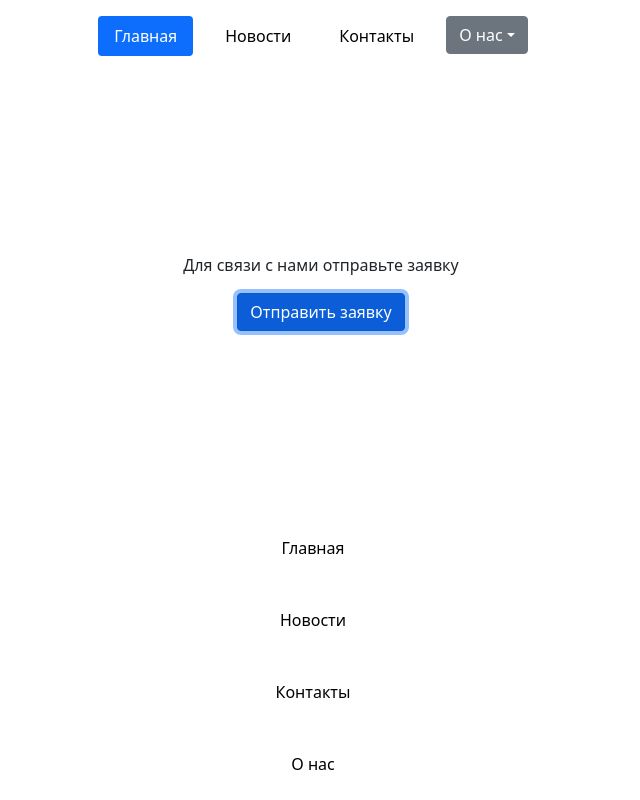
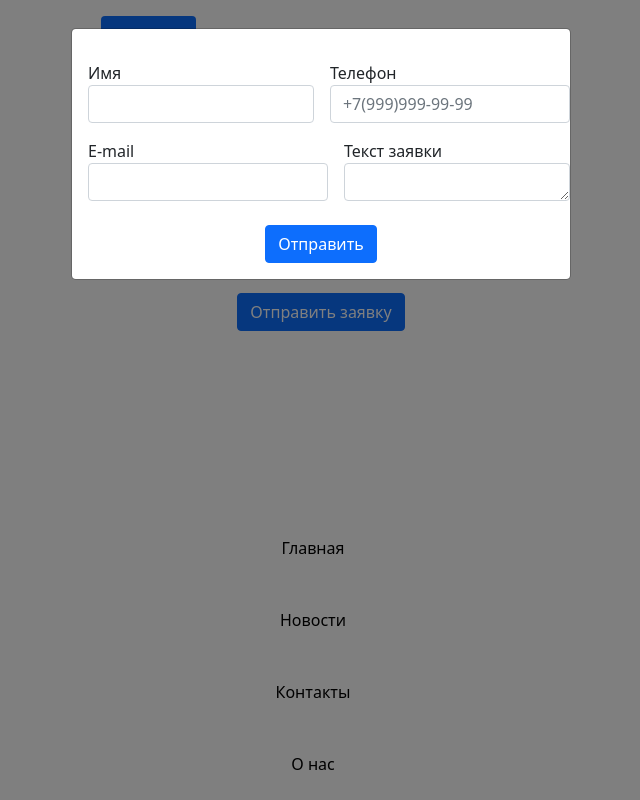
Before and after one commit to vladmir26/Test-first, a website: page index.html in a window 1280 px wide. Both pictures are taken after a click on the button "Отправить заявку". Shown: the whole page, without its empty margins (319-959 px from the left). Drawn offline with nearby package versions, Linux system fonts and the light colour scheme.

Commit message:
Made changes, corrected the pop-up of the form, corrected the layout of the form

```diff
--- a/index.html
+++ b/index.html
@@ -22,7 +22,7 @@
           </li>
           <li class="nav-tem py-3 pe-3">
             <div class="dropdown">
-              <a id="a" class="btn btn-secondary dropdown-toggle" role="button" id="dropdownMenuLink" data-bs-toggle="dropdown" aria-expanded="false" href="#">О нас</a>
+              <a id="a" class="nav-link link" role="button" id="dropdownMenuLink" data-bs-toggle="dropdown" aria-expanded="false" href="#">О нас</a>
               <ul id="b" class="dropdown-menu" aria-labelledby="dropdownMenuLink">
                 <li><a class="dropdown-item" href="#">Cотрудники</a></li>
                 <li><a class="dropdown-item" href="#">Вакансии</a></li>
@@ -35,21 +35,33 @@
     <main class="flex-grow-1 d-flex justify-content-center align-items-center">
       <div class="d-flex align-items-center flex-column">
         <p>Для связи с нами отправьте заявку</p>
-        <button class="btn btn-primary" type="button" data-bs-toggle="modal" data-bs-target="#exampleModal" data-bs-whatever="@fat">Отправить заявку</button>
-        <div class="modal fade" id="exampleModalToggle" aria-hidden="true" aria-labelledby="exampleModalToggleLabel" tabindex="-1">
+        <button class="btn btn-primary" type="button" data-bs-toggle="modal" data-bs-target="#exampleModal">Отправить заявку</button>
+        <div class="modal fade" id="exampleModal" aria-hidden="true" tabindex="-1">
           <div class="modal-dialog">
             <div class="modal-content">
               <div class="modal-body">
                 <form>
                   <div class="d-flex flex-shrink-0">
-                    <input id="recipient-name" class="form-control" type="text" name="name" required>
-                    <input id="recipient-name" class="mask form-control" type="tel" name="phone" placeholder="+7(999)999-99-99" required>
+                    <div class="my-3">
+                      <label class="" for="name">Имя</label>
+                      <input id="name" class="form-control" type="text" name="name" required>
+                    </div>
+                    <div class="my-3">
+                      <label class="ms-3" for="phone">Телефон</label>
+                      <input id="phone" class="mask form-control ms-3" type="tel" name="phone" placeholder="+7(999)999-99-99" required>
+                    </div>
                   </div>
                   <div class="d-flex flex-shrink-0">
-                    <input id="recipient-name" class="form-control" type="e-mail" name="e-mail" required>
-                    <textarea id="message-text" class="form-control"  name="comment"></textarea>
+                    <div class="">
+                      <label class="" for="e-mail">E-mail</label>
+                      <input id="e-mail" class="form-control" type="e-mail" name="e-mail" required>
+                    </div>
+                    <div class="">
+                      <label class="ms-3" for="message-text">Текст заявки</label>
+                      <textarea id="message-text" class="form-control h-25 ms-3"  name="comment"></textarea>
+                    </div>
                   </div>
-                  <button class="btn btn-primary" type="submit" >Отправить</button>
+                  <button class="btn btn-primary d-block mx-auto" type="submit" >Отправить</button>
                 </form>
               </div>
             </div>
@@ -73,6 +85,7 @@
             </li>
         </ul>
     </footer>
+    <script src="https://cdnjs.cloudflare.com/ajax/libs/approvejs/[version]/approve.min.js"></script>
     <script src="https://unpkg.com/imask"></script>
     <script src="https://cdn.jsdelivr.net/npm/@popperjs/core@2.9.2/dist/umd/popper.min.js" integrity="sha384-IQsoLXl5PILFhosVNubq5LC7Qb9DXgDA9i+tQ8Zj3iwWAwPtgFTxbJ8NT4GN1R8p" crossorigin="anonymous"></script>
     <script src="https://cdn.jsdelivr.net/npm/bootstrap@5.0.2/dist/js/bootstrap.min.js" integrity="sha384-cVKIPhGWiC2Al4u+LWgxfKTRIcfu0JTxR+EQDz/bgldoEyl4H0zUF0QKbrJ0EcQF" crossorigin="anonymous"></script>
--- a/index.js
+++ b/index.js
@@ -1,25 +1,3 @@
-/*const button = document.querySelector('.btn-primary');
-const form = document.querySelector('.d-none');
-
-button.addEventListener('click', () => {
-     form.classList.remove('d-none');
-     form.classList.add('d-flex', 'flex-column');
-});
-*/
-var exampleModal = document.getElementById('exampleModal')
-exampleModal.addEventListener('show.bs.modal', function (event) {
-  // Button that triggered the modal
-  var button = event.relatedTarget
-  // Extract info from data-bs-* attributes
-  var recipient = button.getAttribute('data-bs-whatever')
-  // If necessary, you could initiate an AJAX request here
-  // and then do the updating in a callback.
-  //
-  // Update the modal's content.
-  var modalBodyInput = exampleModal.querySelector('.modal-body input')
-  modalBodyInput.value = recipient
-})
-
 IMask(
      document.querySelector('.mask'),
      {
--- a/package.json
+++ b/package.json
@@ -3,6 +3,7 @@
     "htmlhint": "^1.1.4"
   },
   "dependencies": {
-    "@popperjs/core": "^2.11.8"
+    "@popperjs/core": "^2.11.8",
+    "validate-js": "^2.0.1"
   }
 }
```
Also changed, not shown: 1 other file.
